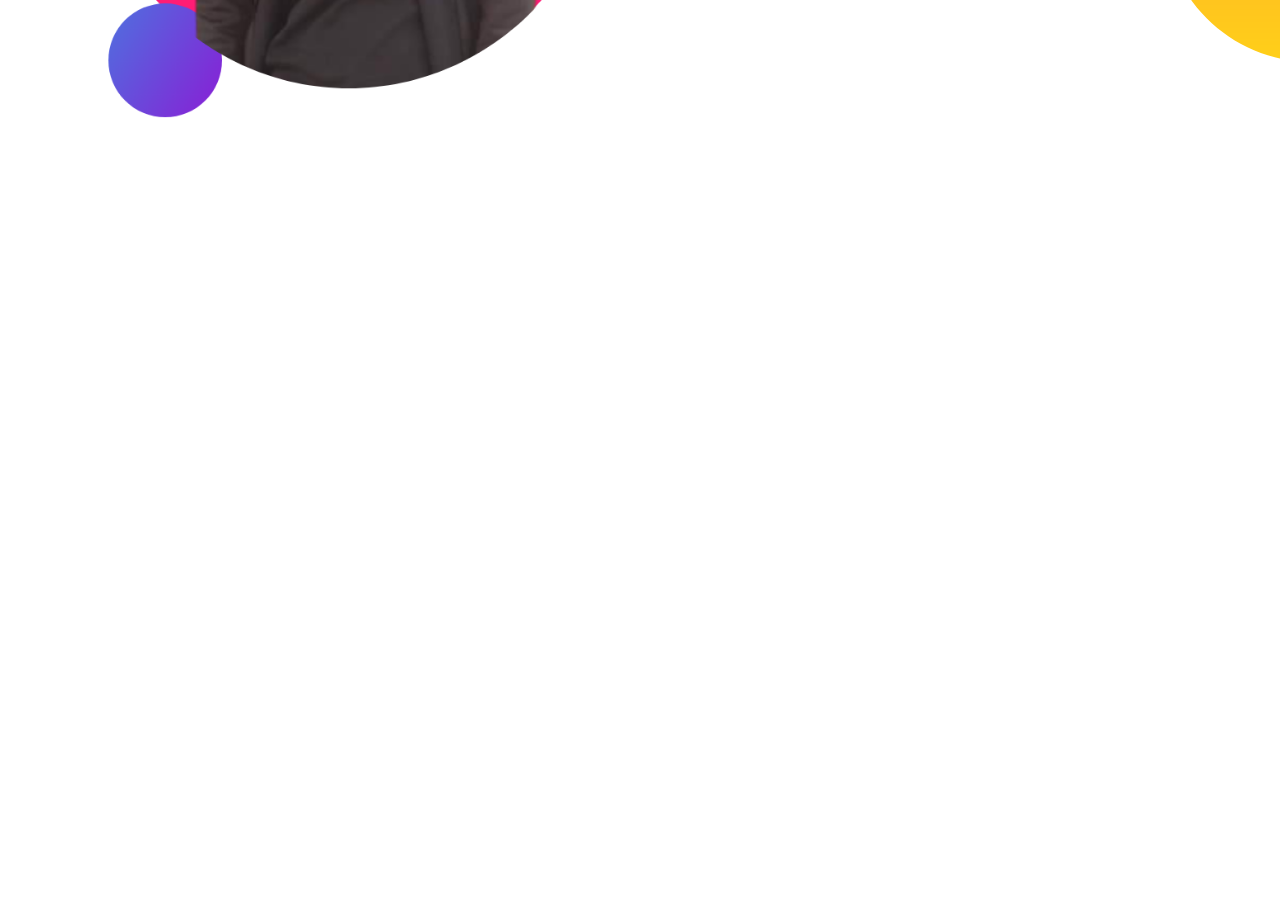
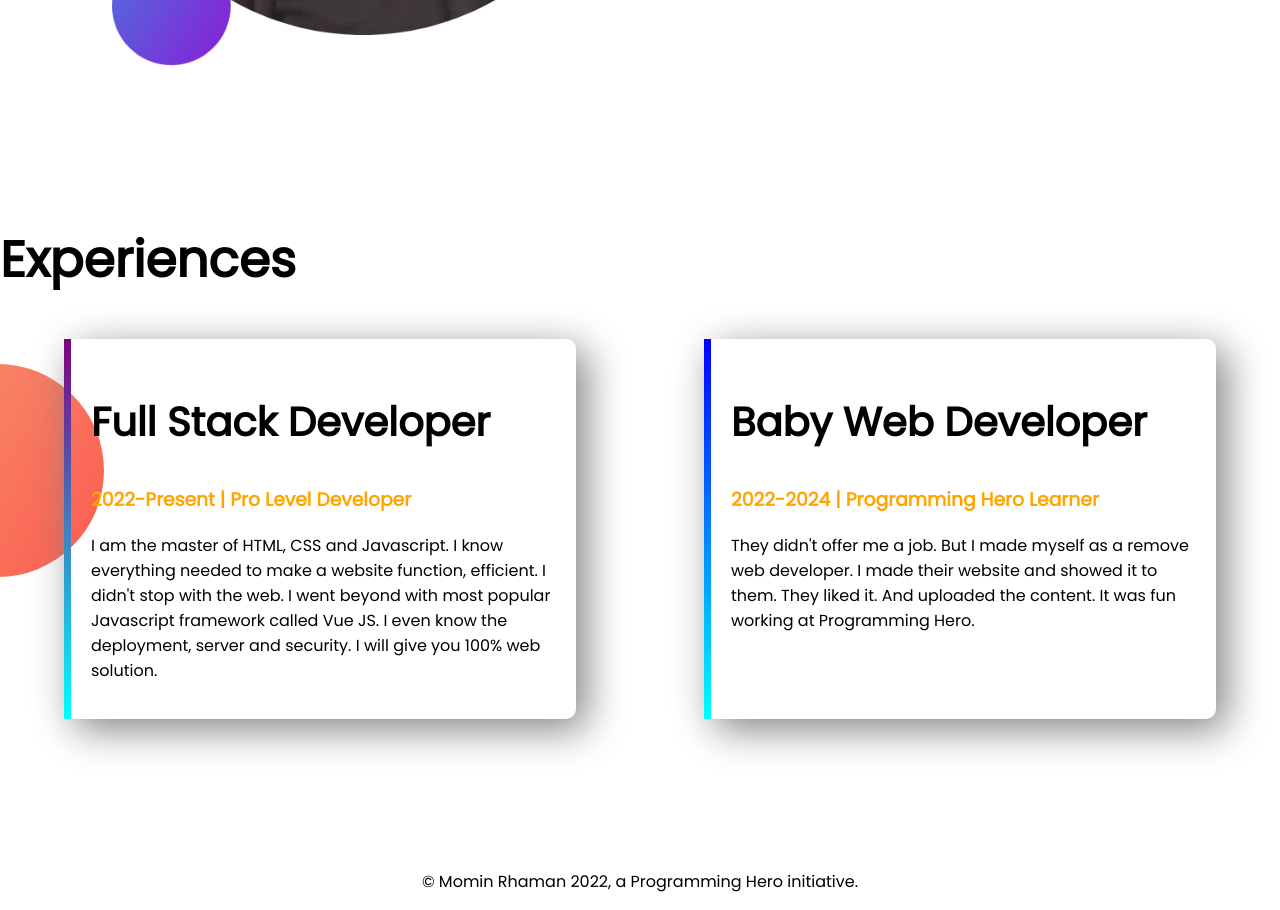
Before and after one commit to MominRhaman/developer-portfolio, a plain HTML site: page index.html in a window 1280 px wide. Shown: the part 1138-2048 px from the top of the page. Before the commit the page ends 1438 px from the top, so only its background shows below. Drawn offline with Linux system fonts and the light colour scheme.

Commit message:
footer and experience added

```diff
--- a/index.html
+++ b/index.html
@@ -15,7 +15,7 @@
 <body>
 
 </body>
-<section class="top-banner">
+<section class="top-banner flexible-container">
     <div class="half-width">
         <h1>Welcome To</h1>
         <h1><span class="orange-color">Momin Rhaman</span> World!</h1>
@@ -30,7 +30,7 @@
         <img src="images/first.png" alt="" srcset="">
     </div>
 </section>
-<section class="dream-big">
+<section class="dream-big flexible-container">
     <div class="half-width">
         <img src="images/secend.png" alt="" srcset="">
     </div>
@@ -43,5 +43,29 @@
     </div>
 
 </section>
+<section class="experience-area">
+    <h1>Experiences</h1>
+    <div class="flexible-container">
+        <div id="full-stack-experience" class="experience-item">
+            <h2>Full Stack Developer</h2>
+            <h3 class="orange-color">2022-Present | Pro Level Developer</h3>
+            <p>I am the master of HTML, CSS and Javascript. I know everything needed to make a website function,
+                efficient.
+                I didn't stop with the web. I went beyond with most popular Javascript framework called Vue JS. I even
+                know
+                the deployment, server and security. I will give you 100% web solution.</p>
+        </div>
+        <div id="web-dev-experience" class="experience-item">
+            <h2>Baby Web Developer</h2>
+            <h3 class="orange-color">2022-2024 | Programming Hero Learner</h3>
+            <p>They didn't offer me a job. But I made myself as a remove web developer. I made their website and showed
+                it
+                to them. They liked it. And uploaded the content. It was fun working at Programming Hero.</p>
+        </div>
+    </div>
+</section>
+<footer>
+    <p> © Momin Rhaman 2022, a Programming Hero initiative.</p>
+</footer>
 
 </html>
--- a/style.css
+++ b/style.css
@@ -5,16 +5,20 @@
 h1{
    font-size: 50px;
 }
+h2{
+    font-size: 40px;
+}
 .orange-color{
     color: orange;
 }
-section{
+.flexible-container{
     display: flex;
-    padding-bottom: 150px;
+    margin-bottom: 150px;
 }
 .half-width{
     width: 50%;
-    padding: 2%;
+    padding-left: 2%;
+
 }
 .half-width img{
     width: 100%;
@@ -36,3 +40,30 @@
     background-repeat: no-repeat;
     background-position: right;
 }
+.experience-item{
+    width: 40%;
+    margin-left: 5%;
+    margin-right: 5%;
+    padding: 20px;
+    border-radius: 10px;
+    box-shadow: 10px 10px 40px gray;
+
+}
+.experience-area{
+    background-image: url(images/exp-bg.png);
+    background-repeat: no-repeat;
+    background-position: left;
+}
+#web-dev-experience{
+    border-left: 7px solid;
+    border-image: linear-gradient(blue, cyan);
+    border-image-slice: 1;
+}
+#full-stack-experience{
+    border-left: 7px solid;
+    border-image: linear-gradient(purple, cyan);
+    border-image-slice: 1;
+}
+footer p{
+    text-align: center;
+}
```
Also changed, not shown: showOff/jhankar.png (deleted), showOff/jhankar2.png (deleted), 4 other files.
